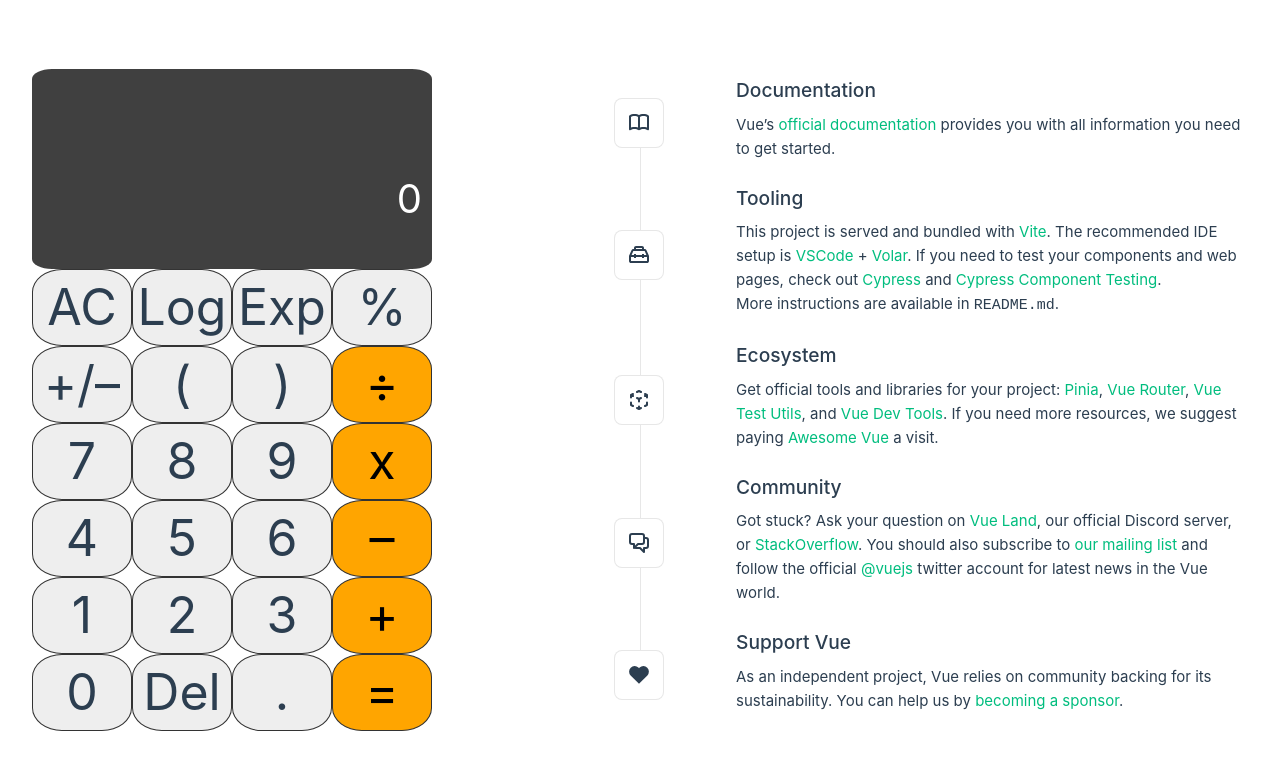
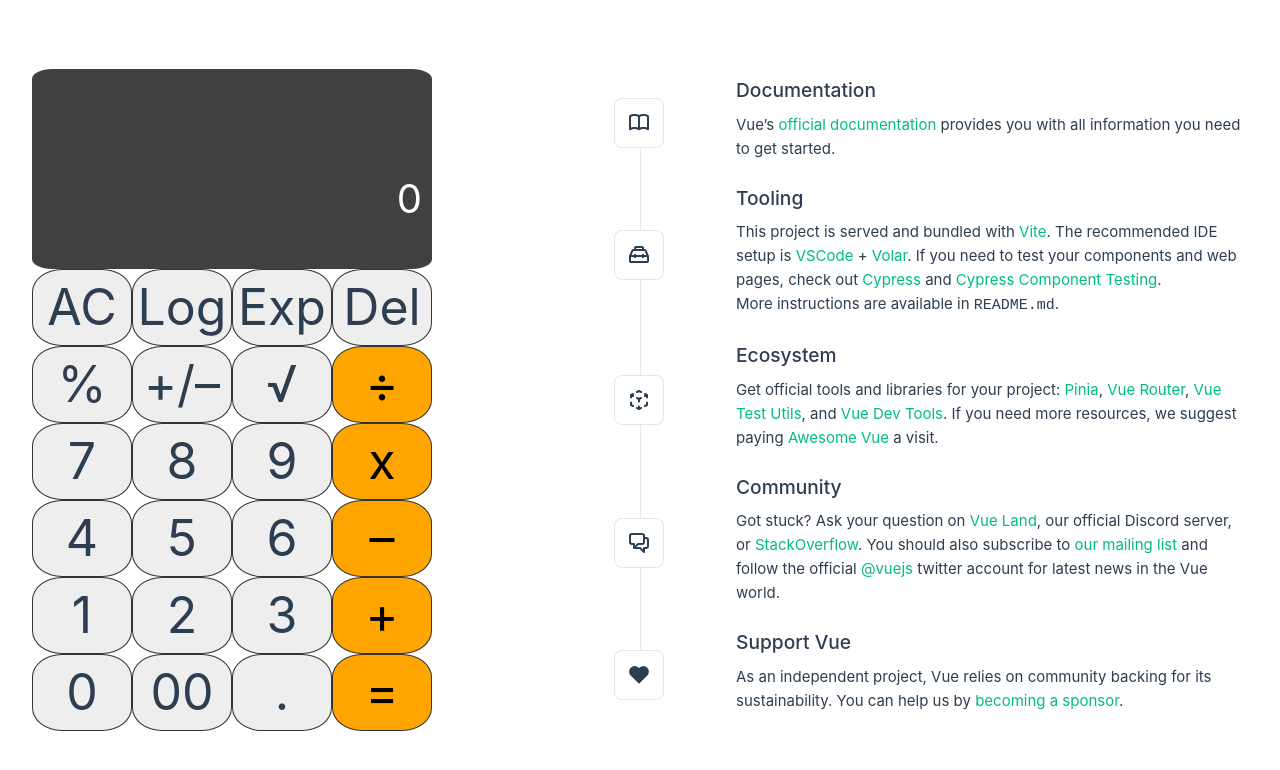
Before and after one commit to mkim245/vue-calculator, a Vue app: page / in a window 1280 px wide. Shown: the top 770 px of the page. Built offline with nearby package versions, Linux system fonts and the light colour scheme.

Commit message:
add sqrt and double 00

```diff
--- a/src/components/Calculator.vue
+++ b/src/components/Calculator.vue
@@ -45,6 +45,9 @@ export default {
     exponent() {
       this.current = `${Math.pow(this.current, 2).toFixed(2)}`;
     },
+    sqrt() {
+      this.current = `${Math.sqrt(this.current).toFixed(2)}`;
+    },
     divide() {
       this.operator = (a, b) => a / b;
       this.setPrevious();
@@ -82,10 +85,10 @@ export default {
     <div @click="clear" class="btn">AC</div>
     <div @click="logarithm" class="btn">Log</div>
     <div @click="exponent" class="btn">Exp</div>
+    <div @click="del" class="btn">Del</div>
     <div @click="percent" class="btn">%</div>
     <div @click="sign" class="btn">+/–</div>
-    <div @click="append('(')" class="btn">(</div>
-    <div @click="append(')')" class="btn">)</div>
+    <div @click="sqrt" class="btn">√</div>
     <div @click="divide" class="btn operator">÷</div>
     <div @click="append('7')" class="btn">7</div>
     <div @click="append('8')" class="btn">8</div>
@@ -100,7 +103,7 @@ export default {
     <div @click="append('3')" class="btn">3</div>
     <div @click="add" class="btn operator">+</div>
     <div @click="append('0')" class="btn">0</div>
-    <div @click="del" class="btn">Del</div>
+    <div @click="append('00')" class="btn">00</div>
     <div @click="dot" class="btn">.</div>
     <div @click="equal" class="btn operator">=</div>
   </div>
```
